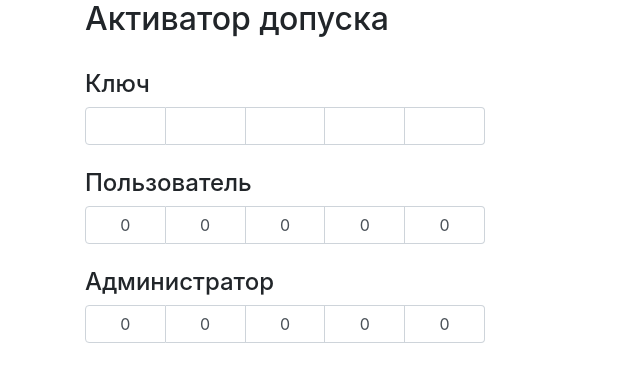
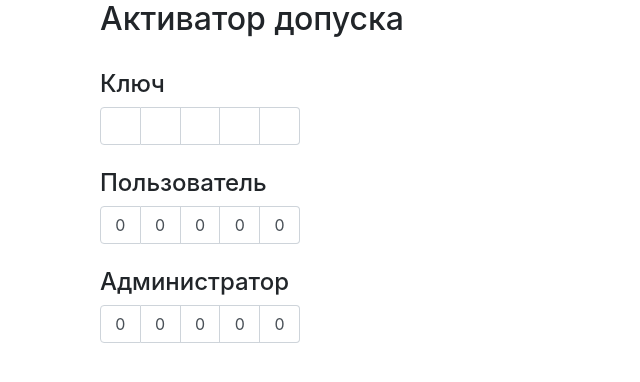
Before and after one commit to rocdevxol/rocdevxol.github.io, a website: page index.html in a window 1280 px wide. Shown: the whole page, without its empty margins (0-640 px from the left). Drawn offline with nearby package versions, Linux system fonts and the light colour scheme.

Commit message:
change size

```diff
--- a/index.html
+++ b/index.html
@@ -15,8 +15,7 @@
 
 	<script>
 	$(document).ready(function() {
-		$('#pincode-input').pincodeInput({hidedigits:false, inputs:5, inputclass:'form-control', named:'input',complete:function(value, e, errorElement){
-				// check the code
+		$('#pincode-input').pincodeInput({hidedigits:false, inputs:5, named:'input',complete:function(value, e, errorElement){
                 if(value >= "65535"){
             		$(errorElement).html("Код должен быть меньше 65535");
             	} else {
@@ -26,36 +25,41 @@
                     $('#pincode-output-admin').pincodeInput().data('plugin_pincodeInput').reversePrintText();
             	}
             }});
-            $('#pincode-output-user').pincodeInput({hidedigits:false,inputs:5,inputclass:'form-control', named:'user'});
-            $('#pincode-output-admin').pincodeInput({hidedigits:false,inputs:5,inputclass:'form-control', named:'admin'});
-            // см 218 строку
+            $('#pincode-output-user').pincodeInput({hidedigits:false, inputs:5, named:'user'});
+            $('#pincode-output-admin').pincodeInput({hidedigits:false, inputs:5, named:'admin'});
         });
     </script>
 </head>
 
 <body>
     <div class="container">
+        <div class="container-fluid">
+            <div class="row">
+                <div class="col-md-12">
                     <h2>Активатор допуска</h2>
                     <br>
                     <h4>Ключ</h4>
-        <div style="width:400px;">
+                    <div style="width:200px">
                         <div class="text-danger pincode-input-error"></div>
                         <input type="text" id="pincode-input" value="">
                     </div>
 
                     <br>
                     <h4>Пользователь</h4>
-        <div style="width:400px;">
+                    <div style="width:200px">
                         <input type="text" id="pincode-output-user" value="00000">
                     </div>
 
                     <br>
                     <h4>Администратор</h4>
-        <div style="width:400px;">
+                    <div style="width:200px">
                         <input type="text" id="pincode-output-admin" value="00000" >
                         <!--style="display: none;"-->
                     </div>
                 </div>
+            </div>
+        </div>
+    </div>
 </body>
- <!-- https://www.jqueryscript.net/form/telephone-pincode-input-lettering.html -->
+ <!-- https://github.com/fkranenburg/bootstrap-pincode-input -->
 </html>
```
Lines whose indentation alone changed are shown as unchanged.
